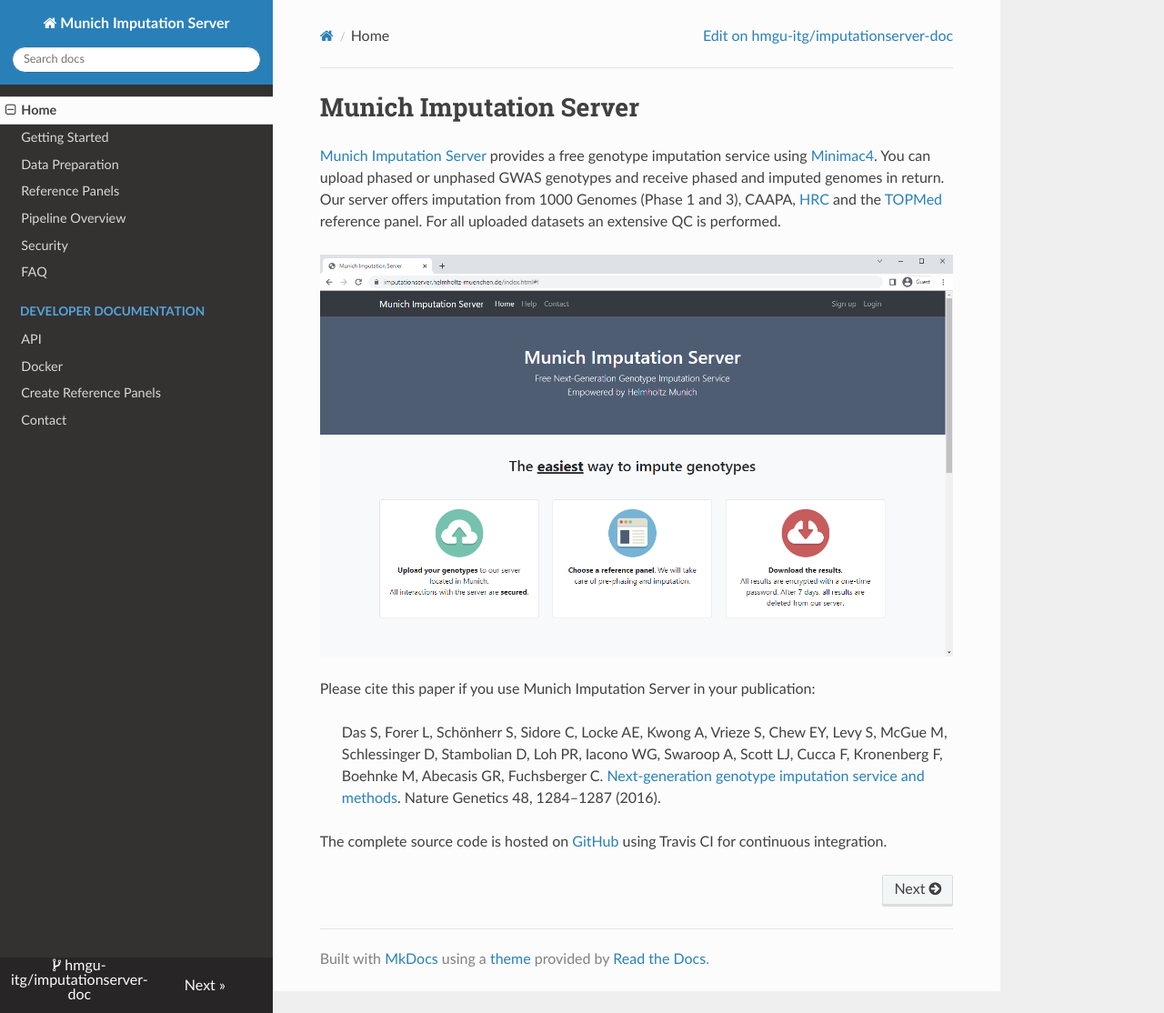
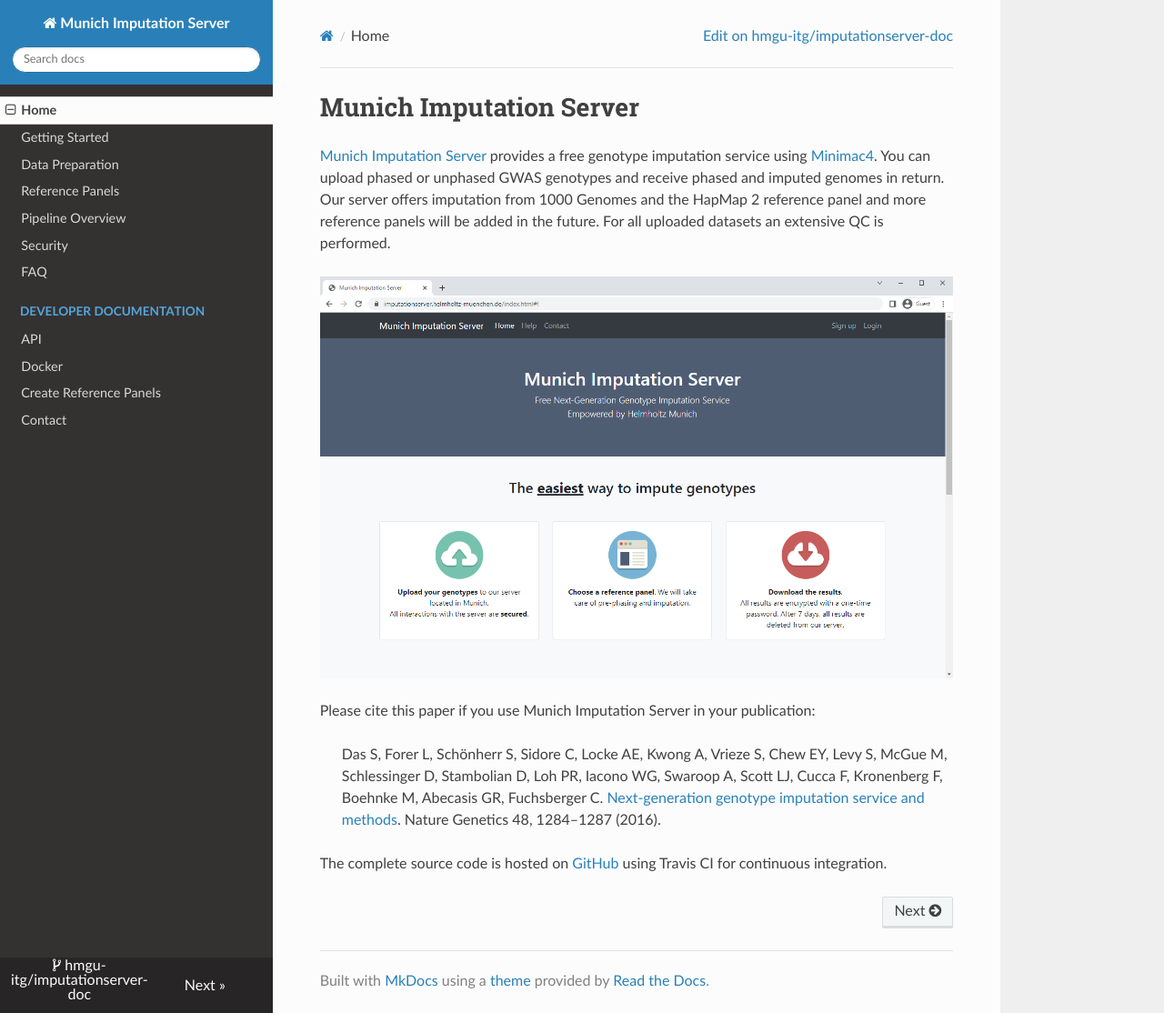
Before and after one commit to hmgu-itg/imputationserver-doc, an MkDocs documentation site: the page built from docs/index.md, in a window 1280 px wide and 1114 px high. Shown: the whole window at 91% size. Built offline with MkDocs 1.6.1, drawn with Linux system fonts in a browser that asks for light colours; nearby versions of some CDN libraries.

Commit message:
Changed text regarding reference panel info in index.md

```diff
--- a/docs/index.md
+++ b/docs/index.md
@@ -1,7 +1,7 @@
 # Munich Imputation Server
 
 
-[Munich Imputation Server](http://146.107.169.108:8082) provides a free genotype imputation service using [Minimac4](http://genome.sph.umich.edu/wiki/Minimac4). You can upload phased or unphased GWAS genotypes and receive phased and imputed genomes in return. Our server offers imputation from 1000 Genomes (Phase 1 and 3), CAAPA, [HRC](http://www.haplotype-reference-consortium.org/) and the [TOPMed](http://nhlbiwgs.org/) reference panel. For all uploaded datasets an extensive QC is performed.
+[Munich Imputation Server](http://146.107.169.108:8082) provides a free genotype imputation service using [Minimac4](http://genome.sph.umich.edu/wiki/Minimac4). You can upload phased or unphased GWAS genotypes and receive phased and imputed genomes in return. Our server offers imputation from 1000 Genomes and the HapMap 2 reference panel and more reference panels will be added in the future. For all uploaded datasets an extensive QC is performed.
 
 ![](images/munich_imputation_server.png)
 
```
